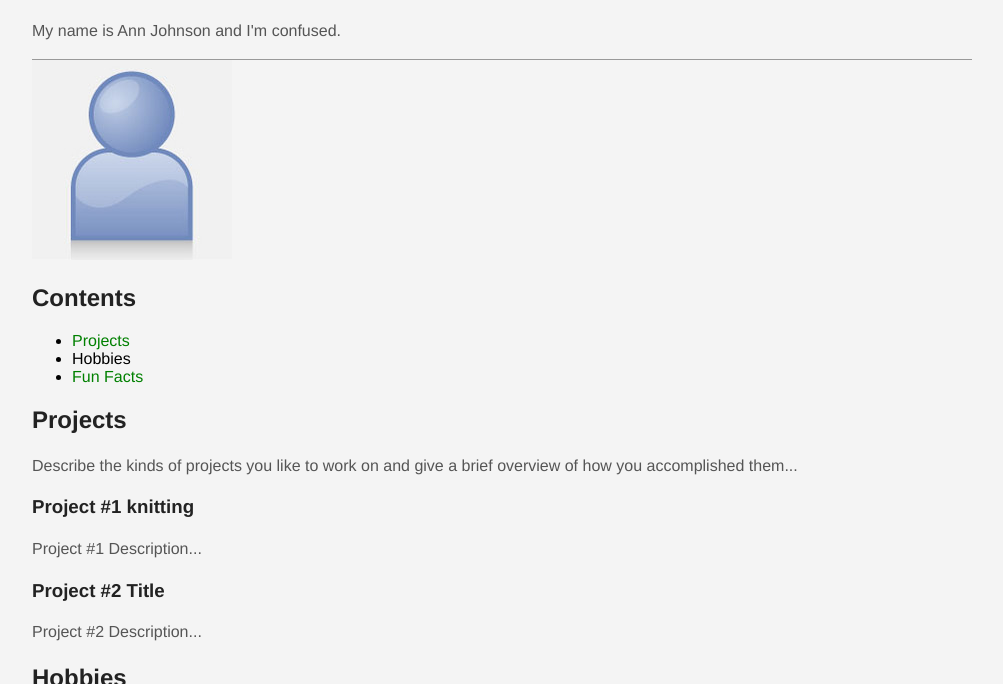
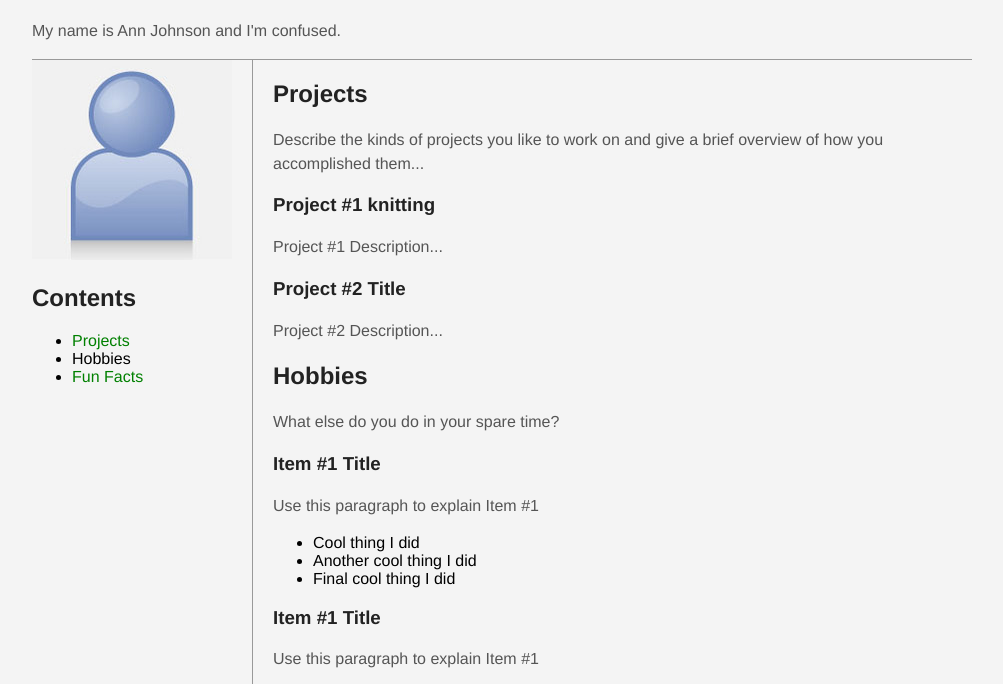
Before and after one commit to Welchba/welchba.github.com, a plain HTML site: page index.html in a window 1280 px wide. Shown: the part 61-745 px from the top of the page, without its empty margins (138-1141 px from the left). Drawn offline with Linux system fonts and the light colour scheme.

Commit message:
made columns added padding

```diff
--- a/resources/layout.css
+++ b/resources/layout.css
@@ -26,7 +26,7 @@ a:hover {
 	text-decoration: underline;
 }
 
-.content {
+.content  {
 	width: 940px;
 	margin: 0 auto;
 }
@@ -36,11 +36,17 @@ a:hover {
 }
 
 #nav {
+	float: left;
+	width: 200px;
 	margin: 0 20px 0 0;
   /* CHALLENGE 3: how could you get this to float to the left side of the screen? */
 }
 
 #main {
+	float: right;
+	width: 699px;
+	padding-left: 20px;
+	border-left: 1px solid #999;
 	margin: 0;
   /*  CHALLENGE 3: how could you get this to float to the left side of the screen? */
   /* CHALLENGE 2: how could you give this element a one-pixel border down its left side? */
```
